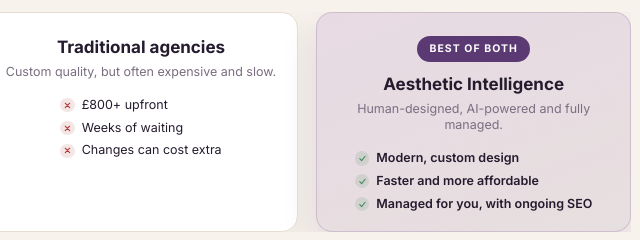
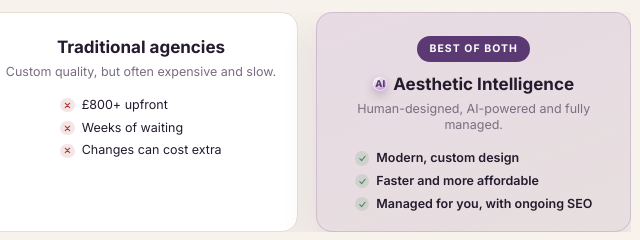
Before and after one commit to wellnesswebsolutions/wellness-web, a plain HTML site: page index.html in a window 1280 px wide. Shown: the part 422-662 px from the top of the page, 499-1139 px from the left. Drawn offline with Linux system fonts and the light colour scheme.

Commit message:
Move the AI icon inline next to the Aesthetic Intelligence heading to save space

```diff
--- a/index.html
+++ b/index.html
@@ -573,7 +573,7 @@ I'll send my services, photos, logo and any other information here.`;
 
       <div class="conv-col conv-col-ai">
         <div class="conv-best">Best of both</div>
-        <h4>Aesthetic Intelligence</h4>
+        <h4><span class="conv-ai-icon" aria-hidden="true">AI</span>Aesthetic Intelligence</h4>
         <p class="conv-sub">Human-designed, AI-powered and fully managed.</p>
         <ul class="conv-mini conv-mini-pos">
           <li><span class="ic ic-check"><svg viewBox="0 0 20 20"><path d="M4 10.5 L8.2 15 L16 5" fill="none" stroke="currentColor" stroke-width="2.4" stroke-linecap="round" stroke-linejoin="round"/></svg></span>Modern, custom design</li>
--- a/styles.css
+++ b/styles.css
@@ -610,7 +610,12 @@
     border:1px solid rgba(91,58,115,.18);box-shadow:0 14px 34px rgba(91,58,115,.14)}
   .conv-best{display:inline-block;font-family:var(--display);font-size:10.5px;font-weight:700;letter-spacing:.1em;
     text-transform:uppercase;color:#fff;background:var(--accent);border-radius:999px;padding:4px 12px;margin-bottom:8px}
-  .conv-col h4{font-family:var(--display);font-size:clamp(14px,1.5vw,17px);font-weight:700;margin-bottom:3px}
+  .conv-col h4{font-family:var(--display);font-size:clamp(14px,1.5vw,17px);font-weight:700;margin-bottom:3px;
+    display:flex;align-items:center;justify-content:center;gap:6px}
+  .conv-ai-icon{flex:none;display:inline-flex;align-items:center;justify-content:center;width:1.5em;height:1.5em;
+    border-radius:50%;background:radial-gradient(circle at 35% 30%, rgba(255,255,255,.95), var(--gold) 78%);
+    color:var(--accent);font-size:.55em;font-weight:800;letter-spacing:.02em;
+    box-shadow:0 4px 10px rgba(91,58,115,.3), inset 0 0 0 1px rgba(255,255,255,.7)}
   .conv-sub{font-size:clamp(11px,1.1vw,12.5px);color:var(--muted);margin:0 0 clamp(8px,1.2svh,12px);line-height:1.35}
   .conv-mini{list-style:none;display:inline-flex;flex-direction:column;gap:clamp(5px,.9svh,8px);text-align:left;margin:0 auto}
   .conv-mini li{display:flex;align-items:flex-start;gap:7px;font-size:clamp(11px,1.05vw,12.5px);line-height:1.25;color:var(--ink)}
```
